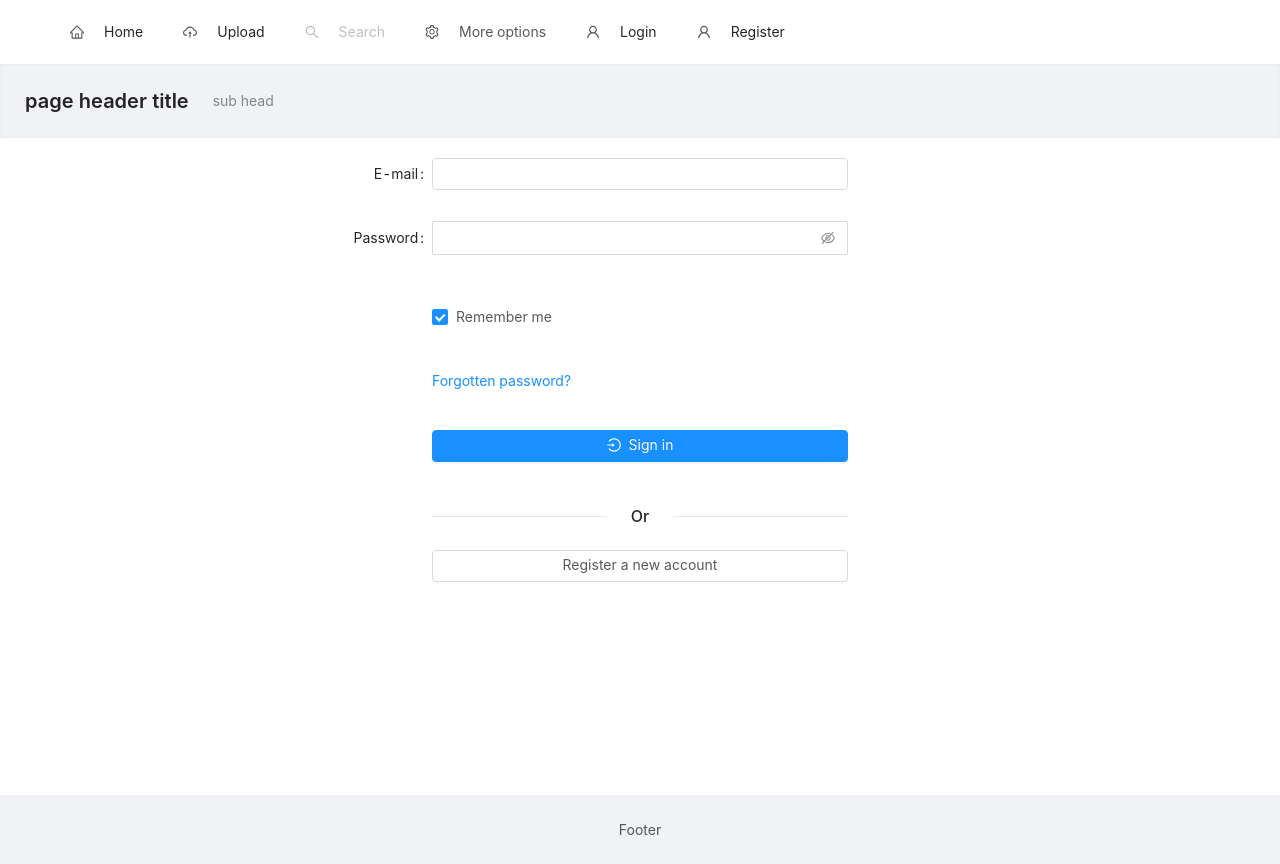
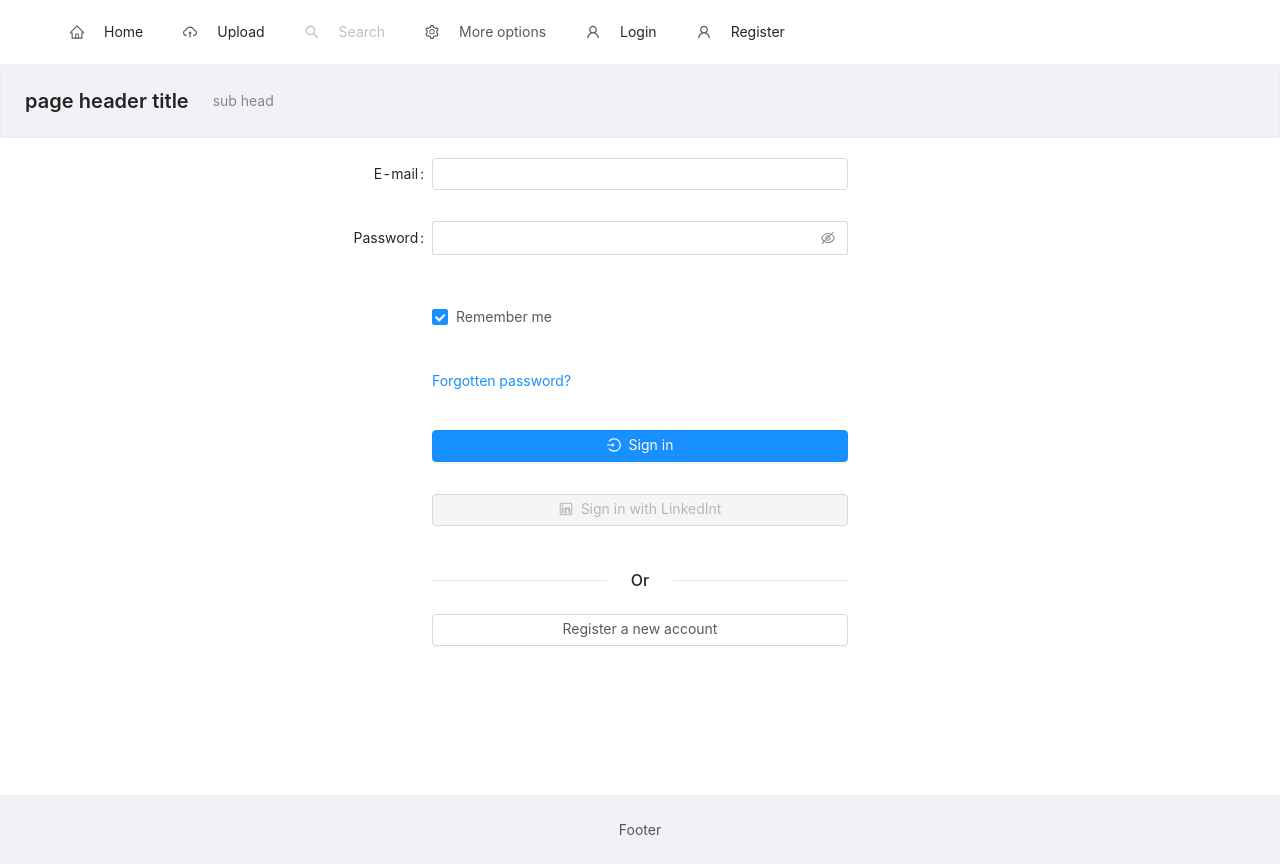
Before and after one commit to Jerkovic/starter-kit, a React app: page /login in a window 1280 px wide. Built offline with nearby package versions, Linux system fonts and the light colour scheme; no server answers.

Commit message:
dev progress

```diff
--- a/src/components/UserDrawer.tsx
+++ b/src/components/UserDrawer.tsx
@@ -4,6 +4,7 @@ import * as React from "react";
 import {UserForm} from "./UserForm";
 import firebaseWrapper from "../services/firebaseWrapper";
 import {message} from "antd/es";
+import firebase from "firebase/app";
 
 export const UserDrawer = () => {
     const [visible, setVisible] = React.useState(false);
@@ -23,14 +24,15 @@ export const UserDrawer = () => {
                 phone: values.phone,
                 isActive: false
             })
-            .then((docRef) => {
+            .then((docRef: firebase.firestore.DocumentReference) => {
                 setVisible(false);
+                setSubmitted(false);
                 form.resetFields();
                 message.info(
                     `User with id '${docRef.id}' was successfully created.`
                 );
             })
-            .catch((e) => {
+            .catch((e: Error) => {
                 message.error(e.message);
                 setSubmitted(false);
             });
--- a/src/components/UserList.tsx
+++ b/src/components/UserList.tsx
@@ -1,5 +1,6 @@
 import {DeleteFilled, EditFilled} from "@ant-design/icons";
 import {Button, message, Modal, Table} from "antd/es";
+import {ColumnsType} from "antd/es/table";
 import * as React from "react";
 import {useCollection} from "react-firebase-hooks/firestore";
 import {User} from "../models/User";
@@ -15,6 +16,7 @@ export const UserList = () => {
     const [editUser, setEditUser] = React.useState<User | null>(null);
     const [form] = useForm();
     const [querySnapshot, loading, error] = useCollection(
+        // todo ajax server side pagination, sorter, filter
         firebaseWrapper.db.collection("users").orderBy("firstName", "asc"),
         {
             snapshotListenOptions: {includeMetadataChanges: true}
@@ -78,7 +80,7 @@ export const UserList = () => {
         }
     }
 
-    const columns = [
+    const columns: ColumnsType<User> = [
         {
             dataIndex: "id",
             key: "id",
@@ -190,7 +192,7 @@ export const UserList = () => {
             {error && <strong>Error: {JSON.stringify(error)}</strong>}
             {querySnapshot && (
                 <>
-                    <Table
+                    <Table<User>
                         bordered
                         title={() => <UserDrawer />}
                         loading={loading}
@@ -200,6 +202,9 @@ export const UserList = () => {
                             return user as User;
                         })}
                         columns={columns}
+                        onChange={(pagination, filters, sorter) => {
+                            console.log({pagination, filters, sorter});
+                        }}
                     />
                 </>
             )}
--- a/src/views/Login.tsx
+++ b/src/views/Login.tsx
@@ -1,4 +1,4 @@
-import {LoginOutlined} from "@ant-design/icons";
+import {LoginOutlined, LinkedinOutlined} from "@ant-design/icons";
 import {Button} from "antd";
 import {Checkbox, Divider, Form, Input, message} from "antd/es";
 import * as React from "react";
@@ -98,6 +98,17 @@ export const Login = () => {
                     </Button>
                 </Form.Item>
                 <Form.Item {...tailLayout}>
+                    <Button
+                        block
+                        disabled={true}
+                        loading={submitted}
+                        icon={<LinkedinOutlined translate={1} />}
+                        type="default"
+                        htmlType="button">
+                        Sign in with LinkedInt
+                    </Button>
+                </Form.Item>
+                <Form.Item {...tailLayout}>
                     <Divider>Or</Divider>
                     <Link to={`/register`}>
                         <Button block type="default" htmlType="button">
```
